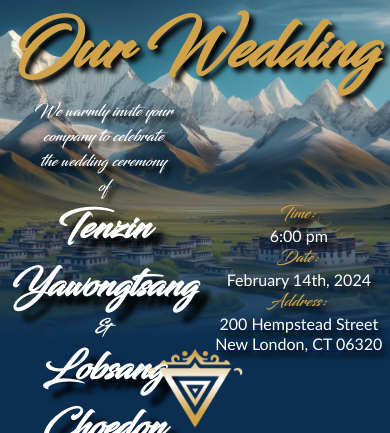
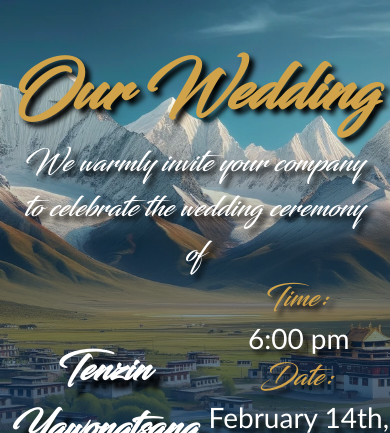
Before and after one commit to RabjamX2/Lhabu-Wedding, a Flask app: page / in a window 390 px wide. Shown: the top 433 px of the page. Run offline with Flask 3, Linux system fonts and the light colour scheme.

Commit message:
mobile and desktop css

```diff
--- a/static/css/style.css
+++ b/static/css/style.css
@@ -7,11 +7,24 @@
 	--blue: #0c2f51;
 }
 
+.desktop {
+	display: block;
+}
+.mobile {
+	display: none;
+}
+
 @media screen and (max-width: 1300px) {
 	:root {
 		/* --fs-lg: 3rem; */
 		--fs-md: 2.5rem;
 		/* --fs-sm: 1rem; */
+	}
+	.desktop {
+		display: block;
+	}
+	.mobile {
+		display: none;
 	}
 }
 
@@ -21,6 +34,12 @@
 		--fs-md: 2rem;
 		/* --fs-lg: 1.75rem; */
 	}
+	.desktop {
+		display: block;
+	}
+	.mobile {
+		display: none;
+	}
 }
 
 @media screen and (max-width: 768px) {
@@ -29,6 +48,12 @@
 		--fs-md: 1.5rem;
 		--fs-sm: 1.5rem;
 	}
+	.desktop {
+		display: block;
+	}
+	.mobile {
+		display: none;
+	}
 }
 
 @media screen and (max-width: 550px) {
@@ -36,26 +61,51 @@
 		--fs-lg: 2.5rem;
 		--fs-md: 1rem;
 	}
+	.desktop {
+		display: block;
+	}
+	.mobile {
+		display: none;
+	}
 }
 
 @media screen and (max-width: 450px) {
 	:root {
 		--fs-lg: 2.25rem;
-		--fs-md: 1rem;
+		--fs-md: 1.75rem;
+	}
+
+	.desktop {
+		display: none;
+	}
+	.mobile {
+		display: block;
 	}
 }
 
 @media screen and (max-width: 380px) {
 	:root {
 		--fs-lg: 2rem;
-		--fs-md: 1rem;
+		--fs-md: 1.5rem;
+	}
+	.desktop {
+		display: none;
+	}
+	.mobile {
+		display: block;
 	}
 }
 
 @media screen and (max-width: 325px) {
 	:root {
 		--fs-lg: 1.75rem;
-		--fs-md: 0.75rem;
+		--fs-md: 1.25rem;
+	}
+	.desktop {
+		display: none;
+	}
+	.mobile {
+		display: block;
 	}
 }
 
@@ -158,22 +208,20 @@ html {
 #landing-header {
 	font-family: Blacksword;
 	text-align: center;
-	/* white-space: nowrap; */
 	text-wrap: balance;
-
 	z-index: 4;
 	padding-left: 2vw;
+	margin-top: 5vh;
 	margin-right: 2vw;
-
-	/* background-color: rgba(105, 146, 210, 0.57); */
 	color: var(--gold);
 	text-shadow: 5px 5px 5px black;
 }
 
-#welcome-message {
+.welcome-message {
 	color: #fff;
 	margin: 0 auto;
 	text-wrap: balance;
+	z-index: 4;
 }
 
 h2 {
--- a/templates/index.html
+++ b/templates/index.html
@@ -13,9 +13,10 @@
 				<img src="{{url_for('static', filename='images/backgroundSmall.png')}}" alt="landing" class="landing-image" />
 				<div id="landing-gradient"></div>
 				<h1 id="landing-header"></h1>
+				<p class="welcome-message mobile">We warmly invite your company to celebrate the wedding ceremony <br />of</p>
 				<div id="landingGroup">
 					<div id="landing-content">
-						<p id="welcome-message">We warmly invite your company to celebrate the wedding ceremony <br />of</p>
+						<p class="welcome-message desktop">We warmly invite your company to celebrate the wedding ceremony <br />of</p>
 						<h2>Tenzin Yawongtsang</h2>
 						<h3>&</h3>
 						<h2>Lobsang Choedon</h2>
```
